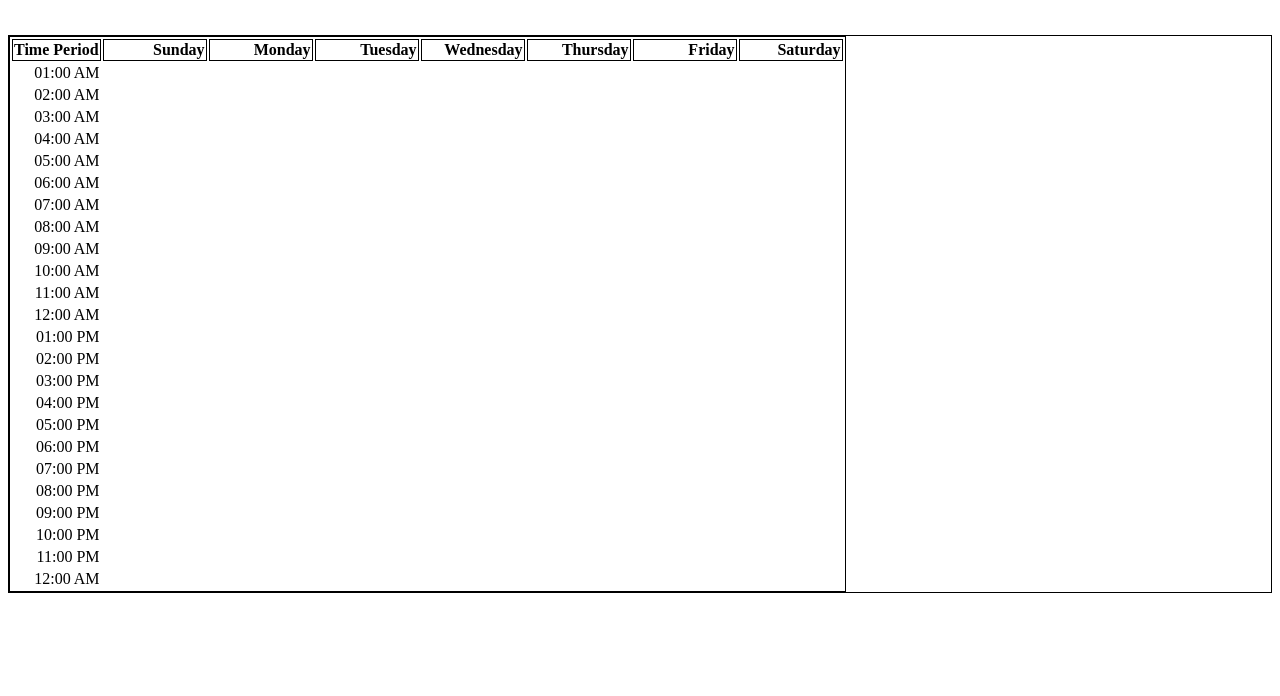
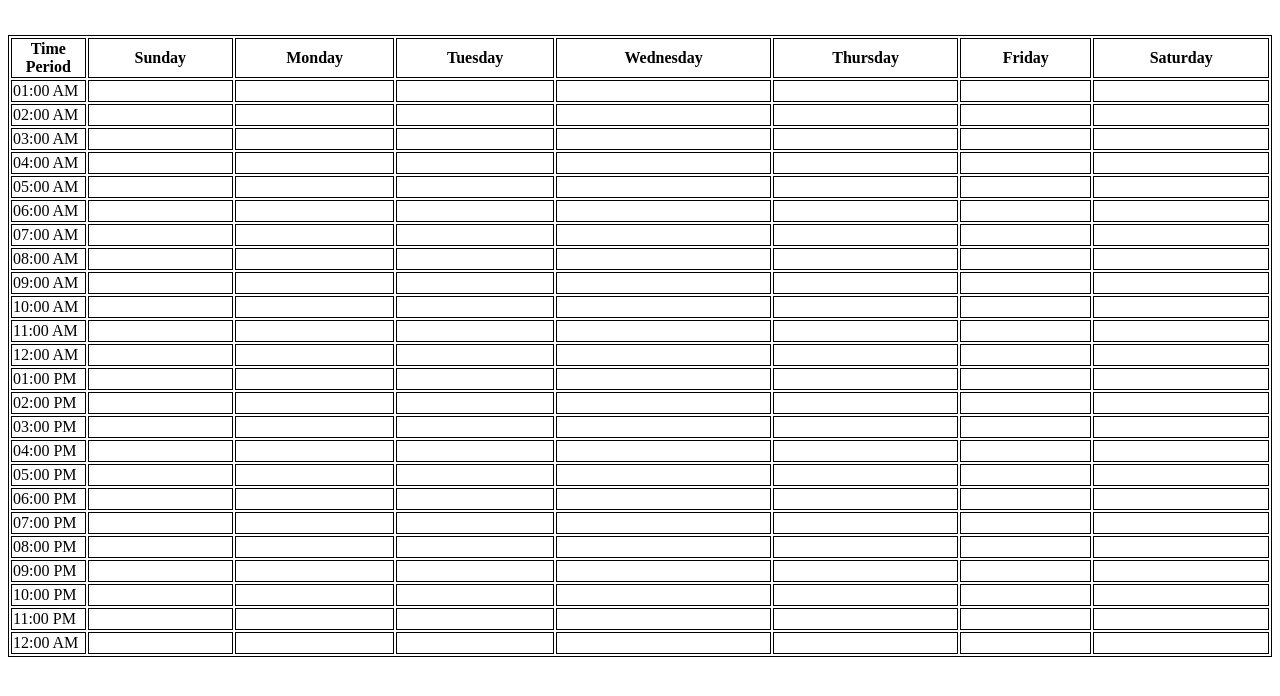
Before and after one commit to tanghuynh0214/Student_Scheduler, a PHP site: page /homepage.html in a window 1280 px wide. Shown: the part 75-771 px from the top of the page. Run offline with PHP 8.4, Linux system fonts and the light colour scheme.

Commit message:
Finished styling the table.

```diff
--- a/homepage.css
+++ b/homepage.css
@@ -10,20 +10,20 @@
 
 #calender, #timePeriod, #monday, #tuesday, #wednesday, #thursday, #friday, #saturday, #sunday
 {
-  border: 1px solid black;
+  border: 1px solid black;          /* Creates a solid border line */
 }
 
-#scheduler
+#timePeriod
 {
-  text-align: right;
-  border: 1px solid black;
+  width: 6%;
 }
 
-#monday, #tuesday, #wednesday, #thursday, #friday, #saturday, #sunday
+#calender
 {
-  width: 100px;
+  width: 100%;
 }
-#timePeriod
+
+.cell
 {
-  /* width: 9%; */
+    border: 1px solid black;          /* Creates a solid border line */
 }
```
